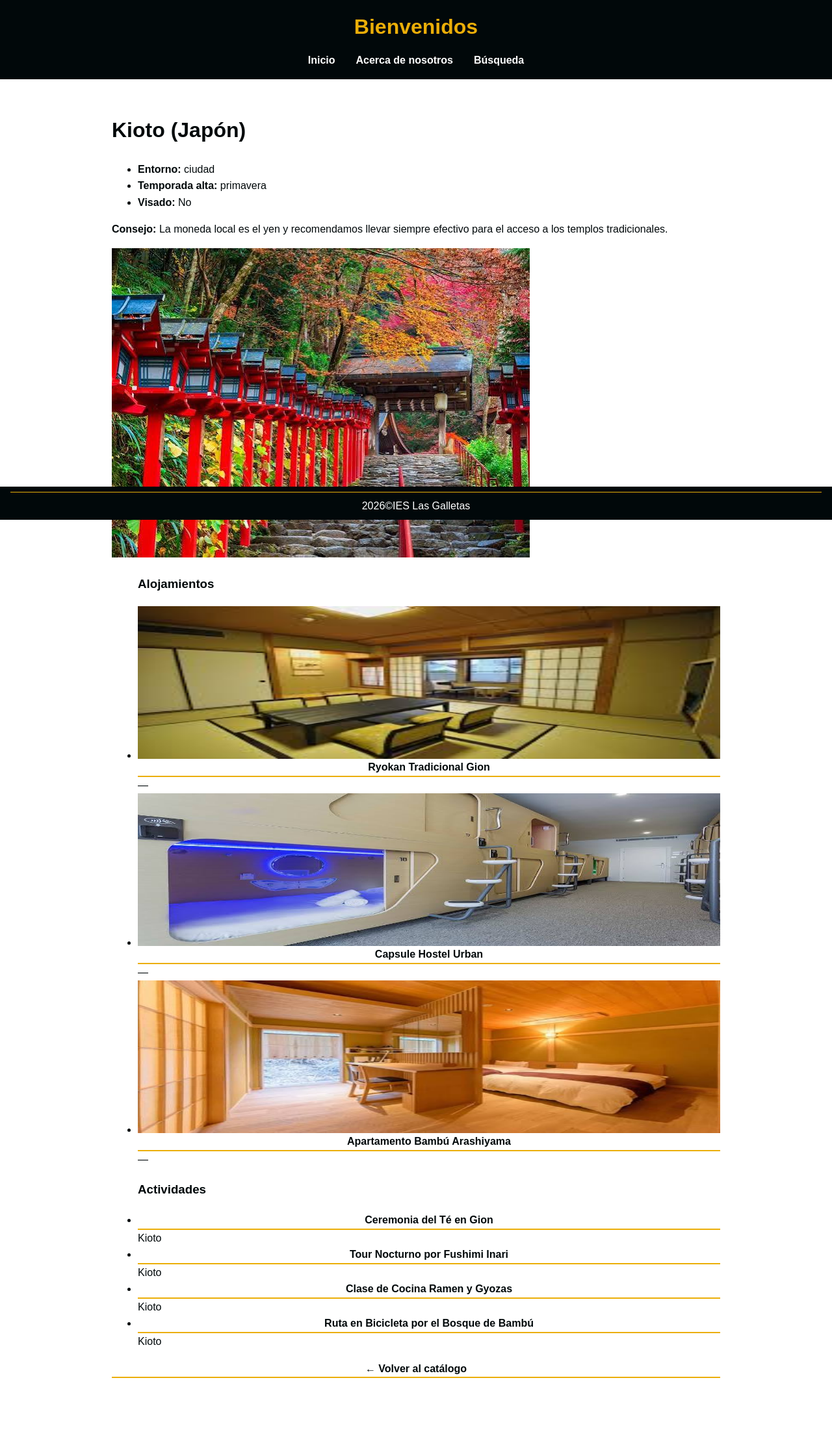
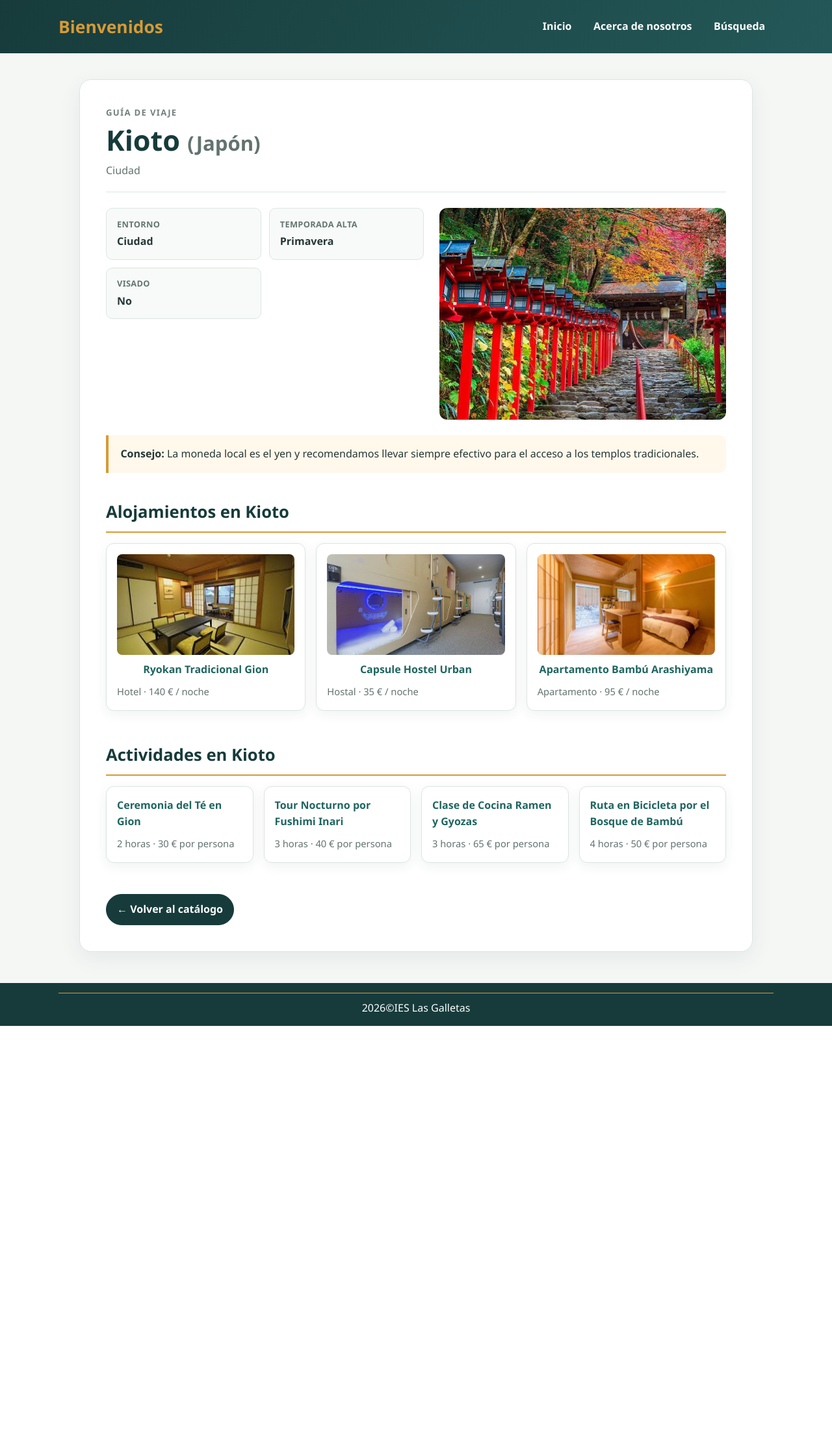
Before and after one commit to cristianfumerohernandez-ux/Tu_viaje_a_medida, a Flask app: page /destinos/kioto in a window 1280 px wide. Shown: the whole page at 65% size. After the commit the page ends 1579 px from the top, so only its background shows below. Run offline with Flask 3, Linux system fonts and the light colour scheme.

Commit message:
Pruebita

```diff
--- /dev/null
+++ b/app/static/css/details.css
@@ -0,0 +1,195 @@
+.detail-page {
+    background: #fff;
+    border: 1px solid var(--border-color);
+    border-radius: 18px;
+    padding: clamp(1.25rem, 4vw, 2.5rem);
+    box-shadow: 0 10px 32px rgba(23, 59, 59, 0.078);
+}
+
+.detail-heading {
+    margin-bottom: 1.5rem;
+    padding-bottom: 1.25rem;
+    border-bottom: 1px solid var(--border-color);
+}
+
+.detail-eyebrow {
+    margin: 0 0 .35rem;
+    color: #71817e;
+    font-size: .82rem;
+    font-weight: 700;
+    letter-spacing: .1em;
+    text-transform: uppercase;
+}
+
+.detail-heading h1 {
+    margin: 0;
+    color: var(--primary-color);
+    font-size: clamp(1.8rem, 5vw, 2.7rem);
+    line-height: 1.2;
+}
+
+.detail-heading h1 span {
+    color: #627370;
+    font-size: .72em;
+}
+
+.detail-subtitle {
+    margin: .5rem 0 0;
+    color: var(--muted-color);
+}
+
+.detail-rating {
+    margin: .55rem 0 0;
+    color: #bd8122;
+    letter-spacing: .12em;
+    font-size: 1.1rem;
+}
+
+.detail-content {
+    display: grid;
+    grid-template-columns: minmax(0, 1fr) minmax(280px, .9fr);
+    align-items: start;
+    gap: 1.5rem;
+}
+
+.detail-content--text {
+    grid-template-columns: minmax(0, 1fr);
+}
+
+.detail-list {
+    display: grid;
+    grid-template-columns: repeat(auto-fit, minmax(190px, 1fr));
+    gap: .75rem;
+    margin: 0;
+    padding: 0;
+    list-style: none;
+}
+
+.detail-list li {
+    display: flex;
+    flex-direction: column;
+    gap: .25rem;
+    min-width: 0;
+    padding: .85rem 1rem;
+    border: 1px solid var(--border-color);
+    border-radius: 10px;
+    background: #f7faf8;
+}
+
+.detail-list strong {
+    color: #647672;
+    font-size: .8rem;
+    letter-spacing: .025em;
+    text-transform: uppercase;
+}
+
+.detail-list span {
+    color: #253735;
+    font-weight: 600;
+}
+
+.detail-image {
+    display: block;
+    width: 100%;
+    max-height: 420px;
+    object-fit: cover;
+    border-radius: 12px;
+}
+
+.detail-tip {
+    margin: 1.5rem 0 0;
+    padding: 1rem 1.15rem;
+    border-left: 4px solid var(--accent-color);
+    border-radius: 0 10px 10px 0;
+    background: #fff8eb;
+}
+
+.related-section {
+    margin-top: 2.5rem;
+}
+
+.related-section h2 {
+    margin-bottom: 1rem;
+}
+
+.related-grid {
+    list-style: none;
+    margin: 0;
+    padding: 0;
+    display: grid;
+    grid-template-columns: repeat(auto-fit, minmax(220px, 1fr));
+    gap: 1rem;
+}
+
+.related-grid .related-card {
+    padding: 1rem;
+    border: 1px solid var(--border-color);
+    border-radius: 12px;
+    background: #fff;
+    text-align: left;
+}
+
+.related-card > a {
+    display: flex;
+    flex-direction: column;
+    gap: .65rem;
+    border: 0;
+}
+
+.related-card > a:hover,
+.related-card > a:focus-visible {
+    border: 0;
+}
+
+.related-card img {
+    width: 100%;
+    height: 155px;
+    object-fit: cover;
+    border-radius: 8px;
+}
+
+.related-card p {
+    margin: .6rem 0 0;
+    color: var(--muted-color);
+    font-size: .92rem;
+}
+
+.detail-actions {
+    display: flex;
+    flex-wrap: wrap;
+    gap: .75rem;
+    margin-top: 2rem;
+}
+
+.detail-actions a {
+    display: inline-flex;
+    align-items: center;
+    justify-content: center;
+    padding: .65rem 1rem;
+    border: 1px solid var(--border-color);
+    border-radius: 999px;
+    background: #f7faf8;
+}
+
+.detail-actions a:first-child {
+    border-color: var(--primary-color);
+    background: var(--primary-color);
+    color: #fff;
+}
+
+.detail-actions a:first-child:hover,
+.detail-actions a:first-child:focus-visible {
+    border-color: #245858;
+    background: #245858;
+    color: #fff;
+}
+
+@media (max-width: 700px) {
+    .detail-content {
+        grid-template-columns: minmax(0, 1fr);
+    }
+
+    .detail-image {
+        max-height: 320px;
+    }
+}
--- a/app/static/css/style.css
+++ b/app/static/css/style.css
@@ -1,75 +1,91 @@
 :root {
-    --primary-color: #01080a;
+    --primary-color: #173b3b;
     --secondary-color: #ffffff;
-    --accent-color: rgb(235, 174, 8);
+    --accent-color: #d79a35;
+    --page-background: #f5f7f5;
+    --muted-color: #627370;
+    --border-color: #dce5e1;
+}
+
+* {
+    box-sizing: border-box;
 }
 
 body {
-    font-family: Arial, sans-serif;
+    font-family: "Segoe UI", Arial, sans-serif;
     margin: 0;
     padding: 0;
-    background-color: var(--secondary-color);
-    color: var(--primary-color);
+    background-color: var(--page-background);
+    color: #253735;
     line-height: 1.6;
 }
 
-header {
-    background-color: var(--primary-color);
+body > header {
+    background: linear-gradient(120deg, #173b3b, #245858);
     color: var(--secondary-color);
-    text-align: center;
-    padding: 1rem;
+    padding: 1.25rem 2rem;
 }
 
-nav h1 {
-    margin: 0 0 0.8rem;
-    font-size: 2rem;
+header nav {
+    max-width: 1100px;
+    margin: 0 auto;
+    display: flex;
+    align-items: center;
+    justify-content: space-between;
+    gap: 1.5rem;
+    flex-wrap: wrap;
+}
+
+header nav h1 {
+    margin: 0;
+    font-size: 1.65rem;
     color: var(--accent-color);
 }
 
-nav ul {
-    list-style-type: none;
+header nav ul {
+    list-style: none;
     margin: 0;
     padding: 0;
     display: flex;
-    justify-content: center;
+    justify-content: flex-end;
     flex-wrap: wrap;
+    gap: .5rem;
 }
 
-nav ul li {
-    margin: 0 1rem;
-}
-
-nav ul li a {
+header nav ul li a {
+    display: inline-block;
     color: var(--secondary-color);
     text-decoration: none;
     font-weight: bold;
+    padding: .45rem .8rem;
+    border: 0;
+    border-radius: 999px;
     transition: color 0.3s ease;
 }
 
-nav ul li a:hover {
-    text-decoration: underline;
+header nav ul li a:hover,
+header nav ul li a:focus-visible {
+    background: rgba(255, 255, 255, .12);
     color: var(--accent-color);
 }
 
 main {
-    max-width: 1000px;
+    max-width: 1100px;
     margin: 0 auto;
-    padding: 2rem;
-    padding-bottom: 100px;
-    /* espacio para el footer fijo */
-    box-sizing: border-box;
+    padding: 2.5rem 2rem 3rem;
     text-align: left;
 }
 
 main section {
-    margin-bottom: 2.5rem;
+    margin-bottom: 3rem;
 }
 
 main h2 {
     color: var(--primary-color);
     border-bottom: 2px solid var(--accent-color);
-    padding-bottom: 0.5rem;
+    padding-bottom: .55rem;
     margin-top: 0;
+    font-size: 1.6rem;
 }
 
 main p {
@@ -81,84 +97,99 @@ main section ul {
     margin: 0;
     padding: 0;
     display: grid;
-    grid-template-columns: repeat(auto-fit, minmax(260px, 1fr));
-    gap: 1rem;
+    grid-template-columns: repeat(auto-fit, minmax(240px, 1fr));
+    gap: 1.15rem;
 }
 
 main section li {
     background-color: var(--secondary-color);
-    border: 1px solid #e5e5e5;
-    border-left: 4px solid var(--accent-color);
-    border-radius: 6px;
-    padding: 1rem 1.2rem;
-    box-shadow: 0 2px 6px rgba(0, 0, 0, 0.08);
-    transition: transform 0.2s ease, box-shadow 0.2s ease;
+    border: 1px solid var(--border-color);
+
+    border-radius: 12px;
+    padding: 1rem;
+    box-shadow: 0 5px 18px rgba(23, 59, 59, .07);
+    transition: transform .2s ease, box-shadow .2s ease;
     text-align: center;
 }
 
-main li strong {
-    color: var(--primary-color);
+main section li:hover {
+    transform: translateY(-3px);
+    box-shadow: 0 10px 24px rgba(23, 59, 59, .12);
 }
 
 main a {
-    color: var(--primary-color);
+    color: #1f6660;
     font-weight: bold;
     text-decoration: none;
-    border-bottom: 2px solid var(--accent-color);
-    transition: transform 0.2s ease;
+    border-bottom: 1px solid transparent;
+    transition: color .2s ease, border-color .2s ease;
 }
 
-main a:hover {
-    box-shadow: 0 6px 14px rgba(0, 0, 0, 0.15);
-    transform: translateY(-3px);
+main a:hover,
+main a:focus-visible {
+    color: var(--primary-color);
+    border-color: var(--accent-color);
 }
 
-main section li>a,
-main section li strong>a {
-    text-shadow: 1px 1px 2px rgba(0, 0, 0, 0.35), 0 0 8px rgba(235, 174, 8, 0.2);
+main section li > a {
+    display: flex;
+    flex-direction: column;
+    border-bottom: 2px solid var(--accent-color);
+    align-items: center;
+    gap: .5rem;
+    border: 0;
 }
 
-a {
-    display: flex;
-    flex-wrap: wrap;
-    justify-content: center;
+main section li > a:hover,
+main section li > a:focus-visible {
+    color: #1f6660;
+    border: 0;
 }
 
-a img {
-    height: 235px;
+main section li > a img {
+    height: 190px;
     width: 100%;
+    object-fit: cover;
+    border-radius: 8px;
 }
 
-/* Footer */
 footer {
-    background-color: var(--primary-color);
+    background-color: #173b3b;
     color: var(--secondary-color);
     text-align: center;
-    padding: 0.5rem 1rem;
-    position: fixed;
-    bottom: 0;
-    width: 100%;
-    box-sizing: border-box;
+    padding: .9rem 1rem;
 }
 
 footer hr {
     border: none;
     border-top: 1px solid var(--accent-color);
-    margin: 0 0 0.5rem;
+    max-width: 1100px;
+    margin: 0 auto .65rem;
 }
 
 footer p {
     margin: 0;
 }
 
-@media (max-width: 600px) {
-    nav ul {
-        flex-direction: column;
-        align-items: center;
-        gap: 0.5rem;
+@media (max-width: 650px) {
+    body > header {
+        padding: 1rem;
     }
 
-    nav h1 {
-        font-size: 1.5rem;
+    header nav {
+        justify-content: center;
+        text-align: center;
+    }
+
+    header nav ul {
+        justify-content: center;
+    }
+
+    header nav h1 {
+        font-size: 1.45rem;
+    }
+
+    main {
+        padding: 1.5rem 1rem 2rem;
     }
 }
--- a/app/templates/destinationDetail.html
+++ b/app/templates/destinationDetail.html
@@ -1,45 +1,72 @@
 {% extends "index.html" %}
 
+{% block title %}{{ item.name }} | Destino{% endblock %}
+
+{% block style %}
+<link rel="stylesheet" href="{{ url_for('static', filename='css/details.css') }}">
+{% endblock %}
+
 {% block content %}
-<h1>{{ item.name }} ({{ item.country }})</h1>
-<p>{{ item.type }}</p>
+<article class="detail-page">
+  <header class="detail-heading">
+    <p class="detail-eyebrow">Guía de viaje</p>
+    <h1>{{ item.name }} <span>({{ item.country }})</span></h1>
+    <p class="detail-subtitle">{{ item.environment|capitalize }}</p>
+  </header>
 
+  <div class="detail-content">
     <ul class="detail-list">
-  <li><strong>Entorno:</strong> {{ item.environment }}</li>
-  <li><strong>Temporada alta:</strong> {{ item.high_season }}</li>
-  <li><strong>Visado:</strong> {{ "Sí" if item.is_visa_required else "No" }}</li>
+      <li><strong>Entorno</strong><span>{{ item.environment|capitalize }}</span></li>
+      <li><strong>Temporada alta</strong><span>{{ item.high_season|capitalize }}</span></li>
+      <li><strong>Visado</strong><span>{{ "Sí" if item.is_visa_required else "No" }}</span></li>
     </ul>
 
+    {% if item.image %}
+    <img class="detail-image" src="{{ url_for('static', filename='img/destinations/' ~ item.image) }}"
+      alt="{{ item.name }}">
+    {% endif %}
+  </div>
+
   {% if item.tip %}
-<p><strong>Consejo:</strong> {{ item.tip }}</p>
+  <p class="detail-tip"><strong>Consejo:</strong> {{ item.tip }}</p>
   {% endif %}
 
-{% if item.image %}
-<img src="{{ url_for('static', filename='img/destinations/' ~ item.image) }}" alt="{{ item.name }}">
-{% endif %}
-<ul>
-  {%if accommodationsFil|length != 0%}
-  <h3>Alojamientos</h3>
+  {% if accommodationsFil %}
+  <section class="related-section">
+    <h2>Alojamientos en {{ item.name }}</h2>
+    <ul class="related-grid">
       {% for accommodation in accommodationsFil %}
-  <li><a href="{{ url_for('accommodationsDetails', slug=accommodation.slug) }}">
+      <li class="related-card">
+        <a href="{{ url_for('accommodationsDetails', slug=accommodation.slug) }}">
           {% if accommodation.image %}
-      <img src="{{ url_for('static', filename='img/accomodations/' ~ accommodation.image ) }}"
+          <img src="{{ url_for('static', filename='img/accomodations/' ~ accommodation.image) }}"
             alt="{{ accommodation.name }}">
           {% endif %}
-      {{ accommodation.name }}</a> — {{ accommodation.country }}
+          <span>{{ accommodation.name }}</span>
+        </a>
+        <p>{{ accommodation.type }} · {{ accommodation.price_per_night }} € / noche</p>
       </li>
       {% endfor %}
+    </ul>
+  </section>
   {% endif %}
 
-  {%if activitiesFil|length != 0%}
-  <h3>Actividades</h3>
+  {% if activitiesFil %}
+  <section class="related-section">
+    <h2>Actividades en {{ item.name }}</h2>
+    <ul class="related-grid">
       {% for activity in activitiesFil %}
-  <li><a href="{{ url_for('activitiesDetails', slug=activity.slug) }}">
-      {{ activity.name }}</a> {{ item.name }}
+      <li class="related-card">
+        <a href="{{ url_for('activitiesDetails', slug=activity.slug) }}">{{ activity.name }}</a>
+        <p>{{ activity.duration_hours }} horas · {{ activity.price_per_person }} € por persona</p>
       </li>
       {% endfor %}
+    </ul>
+  </section>
   {% endif %}
 
-</ul>
+  <nav class="detail-actions" aria-label="Navegación relacionada">
     <a href="{{ url_for('index') }}">← Volver al catálogo</a>
+  </nav>
+</article>
 {% endblock %}
```
Also changed, not shown: app/templates/accommodationsDetails.html (+40 -21 lines), app/templates/activitiesDetails.html (+24 -12 lines). Lines whose indentation alone changed are shown as unchanged.
